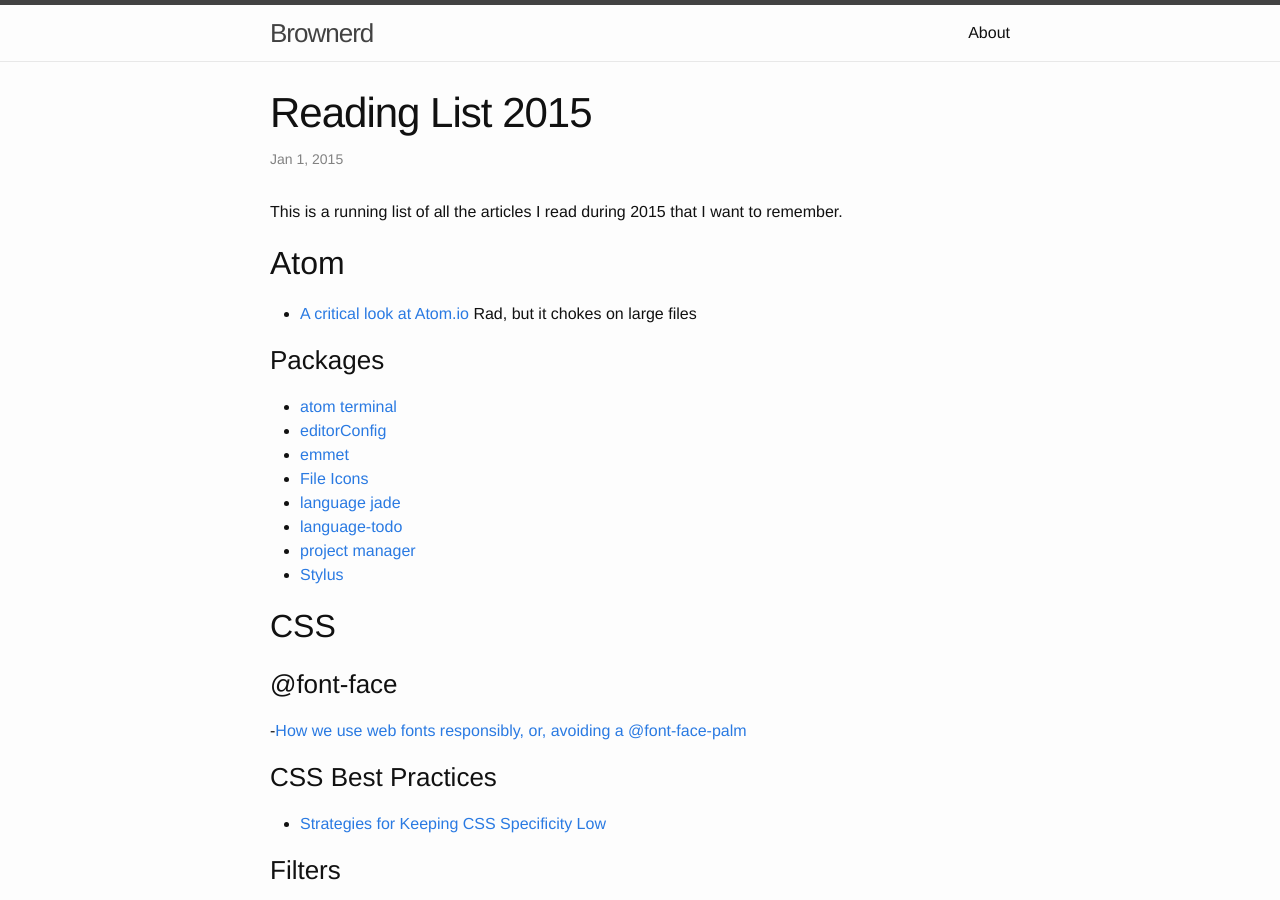
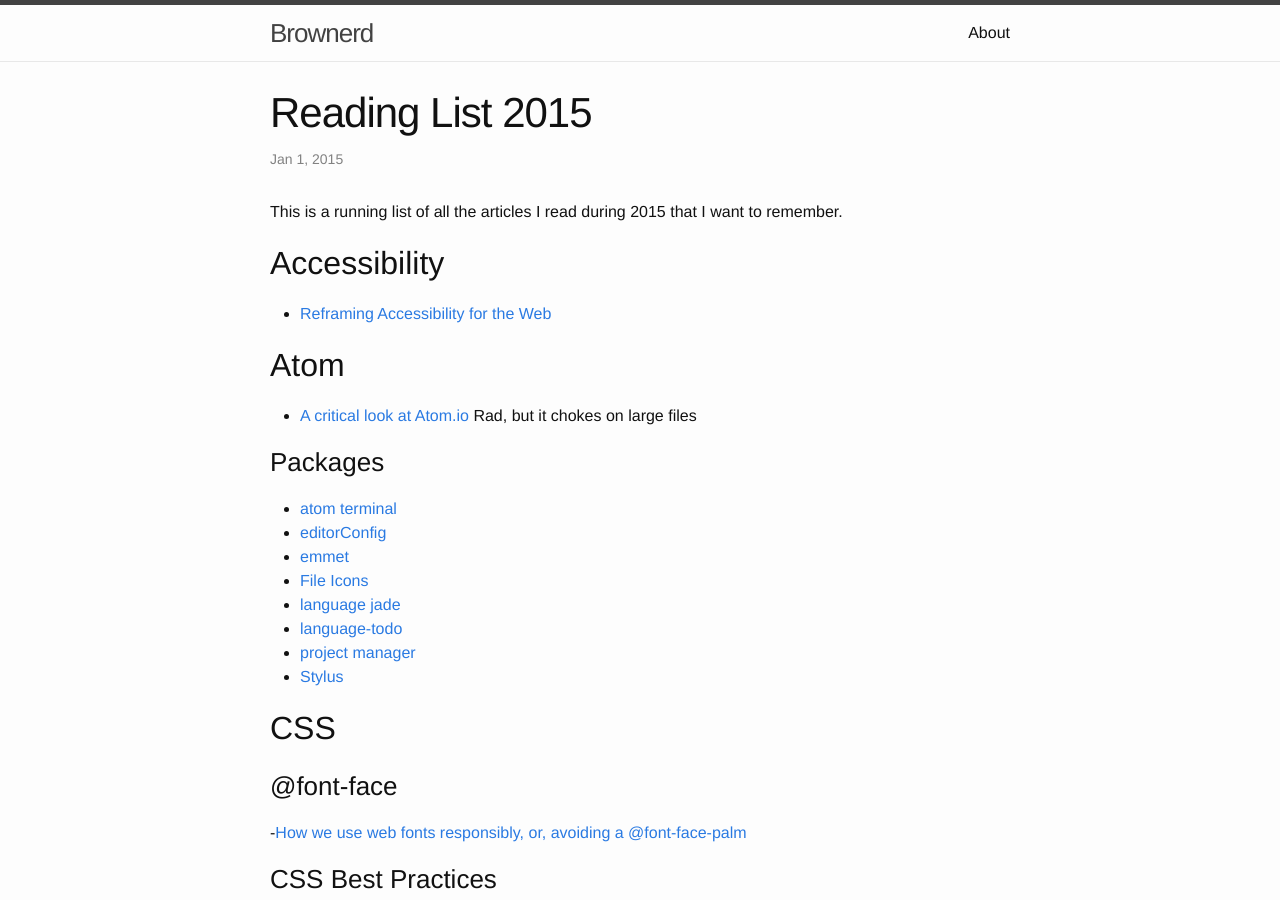
Before and after one commit to brownerd/brownerd.github.io, a Jekyll site: the page built from _posts/2015-01-01-reading-list-2015.md, in a window 1280 px wide and 900 px high. Built offline with Jekyll 4.4.1, drawn with Linux system fonts in a browser that asks for light colours; emoji names are drawn with the system emoji font; some of the changed text lies outside the part shown.

Commit message:
material design and Accessibility

```diff
--- a/_posts/2015-01-01-reading-list-2015.md
+++ b/_posts/2015-01-01-reading-list-2015.md
@@ -3,6 +3,11 @@ layout: post
 title: Reading List 2015
 ---
 This is a running list of all the articles I read during 2015 that I want to remember.
+
+
+
+## Accessibility
+- [Reframing Accessibility for the Web](http://alistapart.com/article/reframing-accessibility-for-the-web)
 
 
 
```
Also changed, not shown: other parts of _posts/2015-01-01-reading-list-2015.md (+7 -1 lines).
